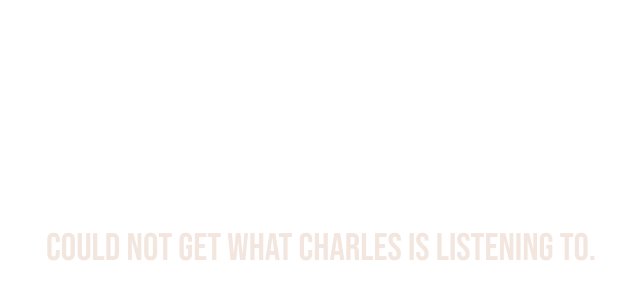
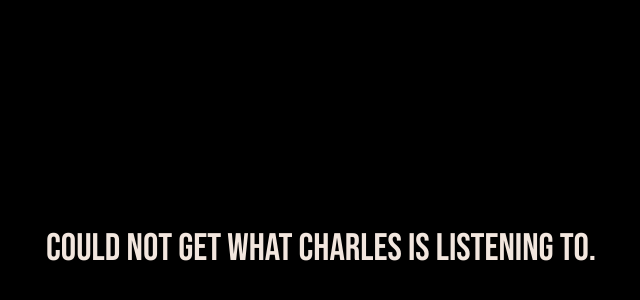
Before and after one commit to Sideshow-Charles/Spotify-Now-Listening, a Nuxt app: page /now-playing in a window 1280 px wide. Shown: the part 152-452 px from the top of the page, without its empty margins (319-959 px from the left). Built offline with nearby package versions, Linux system fonts and the light colour scheme; no server answers; a web font is replaced by a local one.

Commit message:
Update app background color

```diff
--- a/assets/styles/main.scss
+++ b/assets/styles/main.scss
@@ -2,7 +2,7 @@
 @import 'fonts';
 
 body {
-    color: #000;
+    color: #F2E6DE;
 }
 
 * {
@@ -28,6 +28,7 @@ body {
     align-items: center;
     overflow: hidden;
     height: 100vh;
+    background-color: #000;
 }
 
 .background {
```
